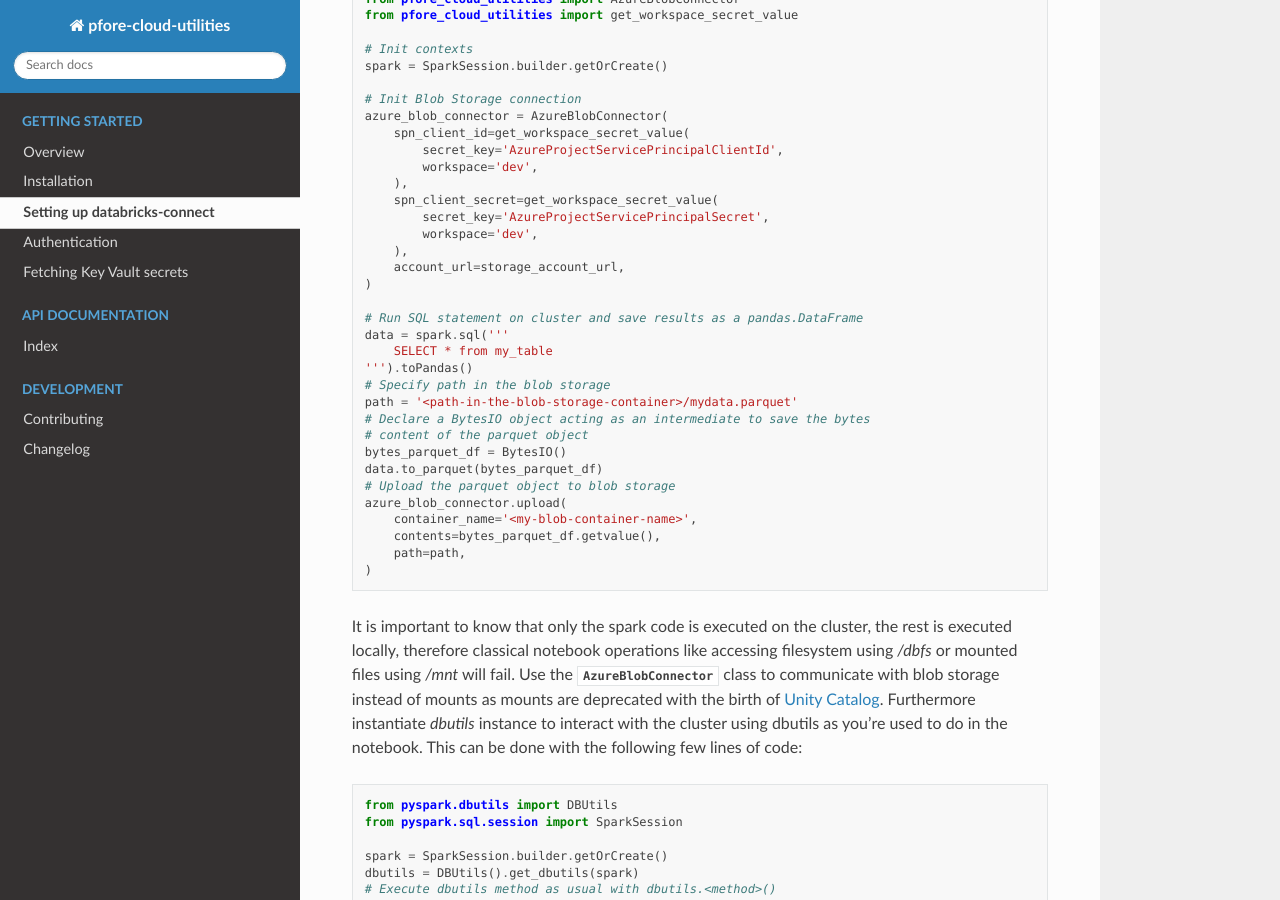
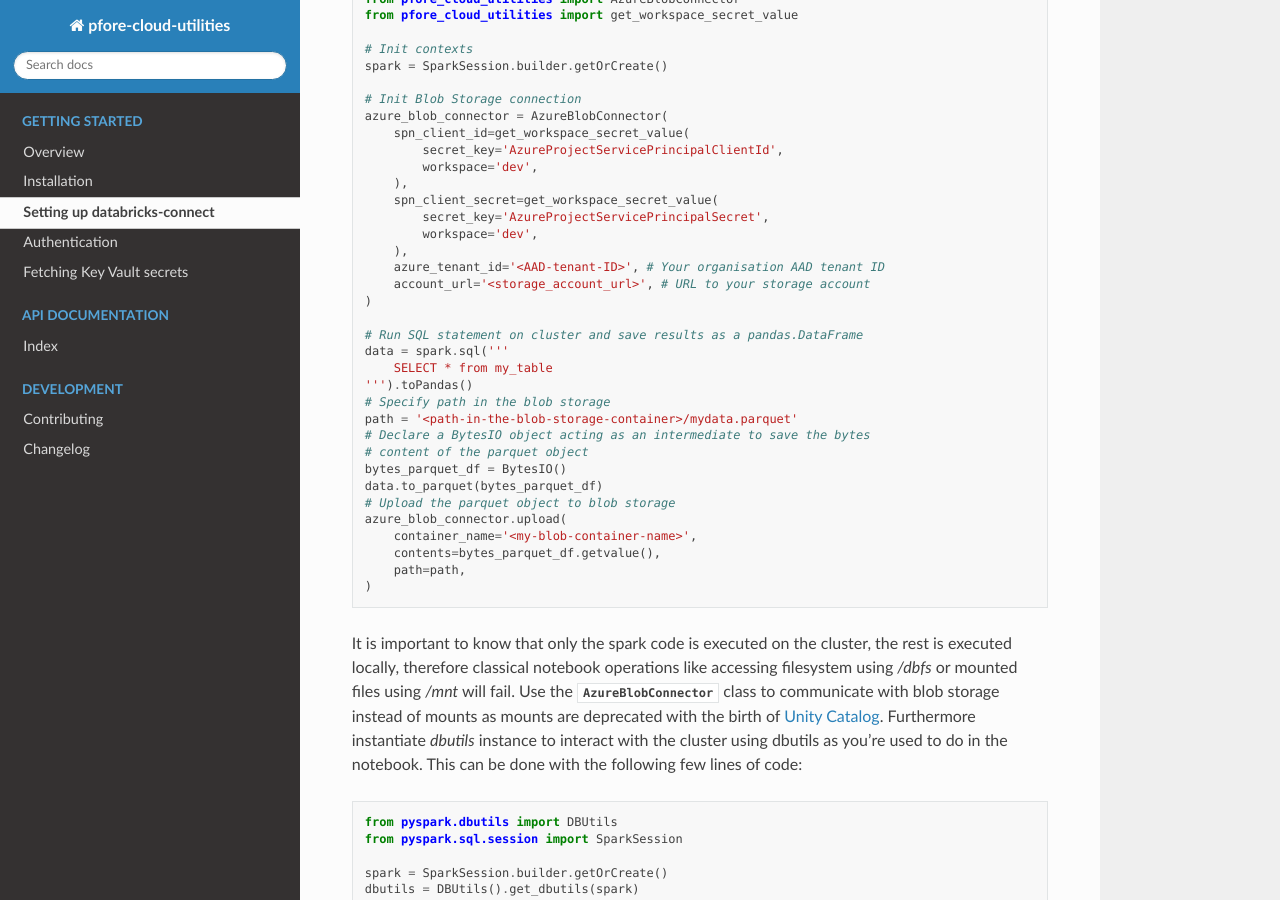
Before and after one commit to Bahaabrougui/pfore-cloud-utilities, a Sphinx documentation site: the page built from docs/setting_databricks_connect.rst, in a window 1280 px wide and 900 px high, scrolled down 1370 px. Built offline with Sphinx 7.4.7 and the Read the Docs theme 2.0.0, drawn with Linux system fonts in a browser that asks for light colours; pages that are not in the unit, such as notebooks, are missing from menus; the version number could not be read and is left out.

Commit message:
Update example in docs
Co-authored-by: abrougui <bahaeddine.abrougui@lidl.com>

```diff
--- a/docs/setting_databricks_connect.rst
+++ b/docs/setting_databricks_connect.rst
@@ -82,7 +82,8 @@ parquet file is listed below.
             secret_key='AzureProjectServicePrincipalSecret',
             workspace='dev',
         ),
-        account_url=storage_account_url,
+        azure_tenant_id='<AAD-tenant-ID>', # Your organisation AAD tenant ID
+        account_url='<storage_account_url>', # URL to your storage account
     )
 
     # Run SQL statement on cluster and save results as a pandas.DataFrame
```
